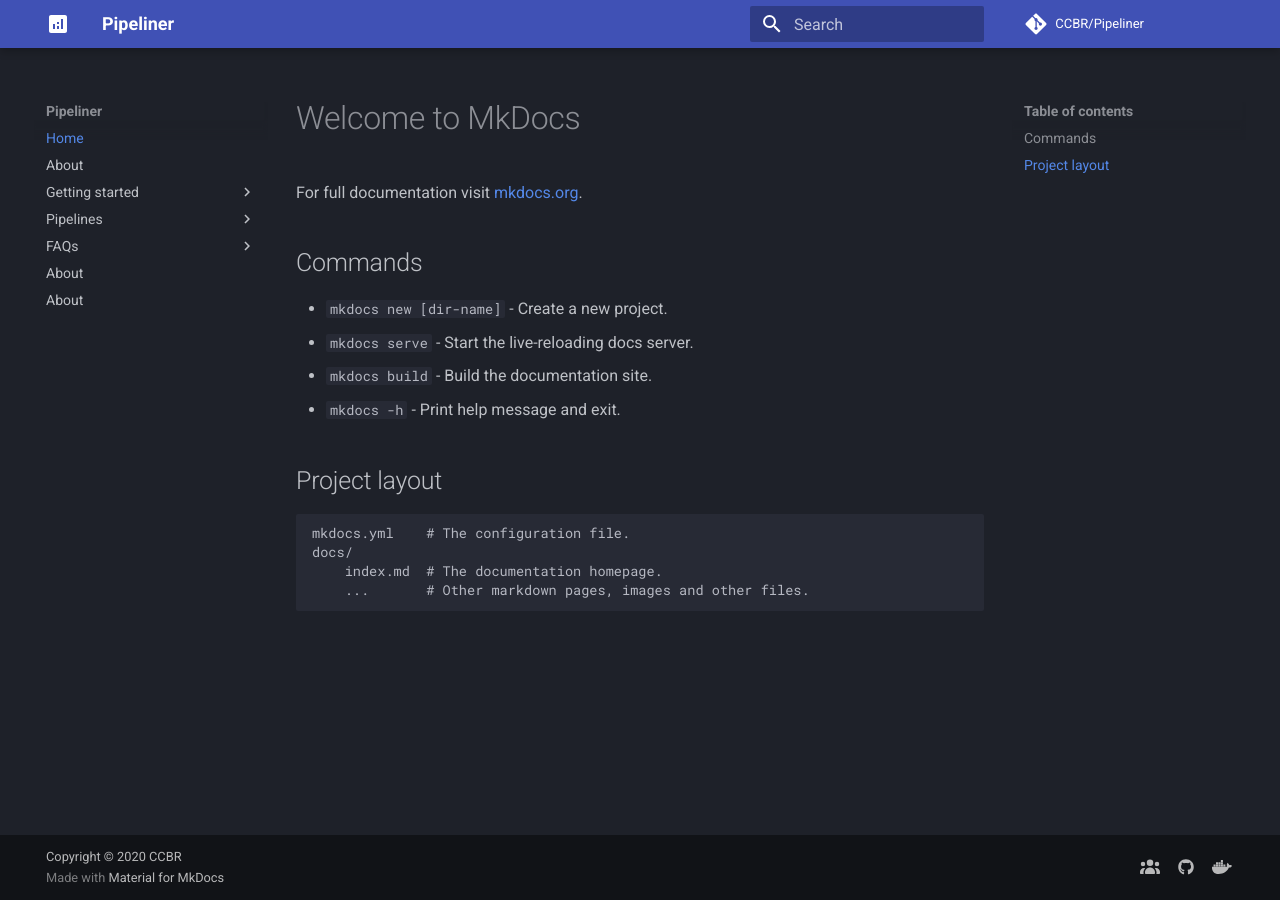
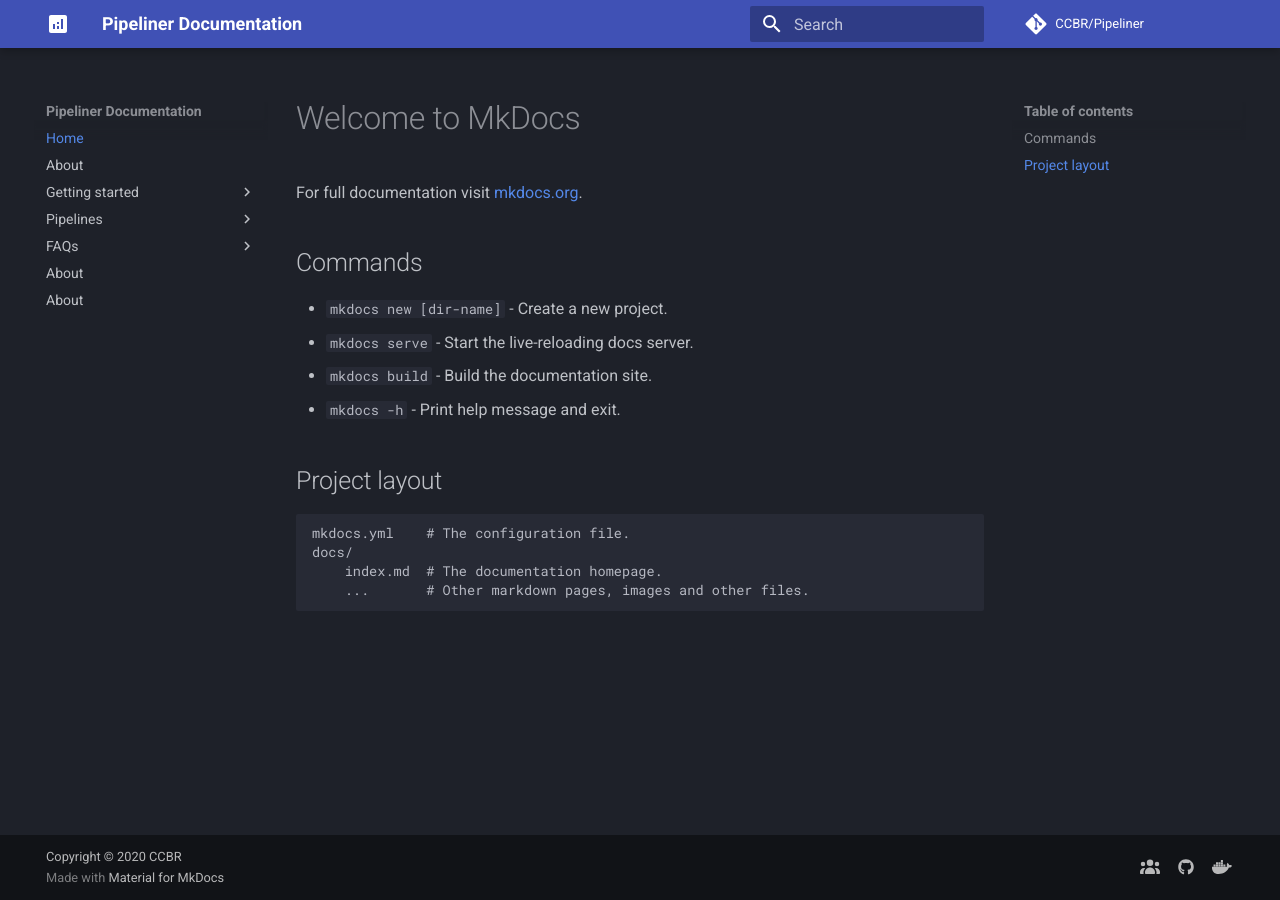
Before and after one commit to skchronicles/pipeliner-docs, an MkDocs documentation site: the page built from docs/index.md, in a window 1280 px wide. Built offline with MkDocs 1.6.1 and Material for MkDocs 9.7.7, drawn with Linux system fonts in a browser that asks for light colours; comment, search, counter and statistics services are not loaded.

Commit message:
Changing site name

```diff
--- a/mkdocs.yml
+++ b/mkdocs.yml
@@ -1,5 +1,5 @@
 # Project Information
-site_name: Pipeliner
+site_name: Pipeliner Documentation
 site_author: Skyler Kuhn
 site_description: >-
   Pipeliner is an open-source and scalable solution for analyzing
```
